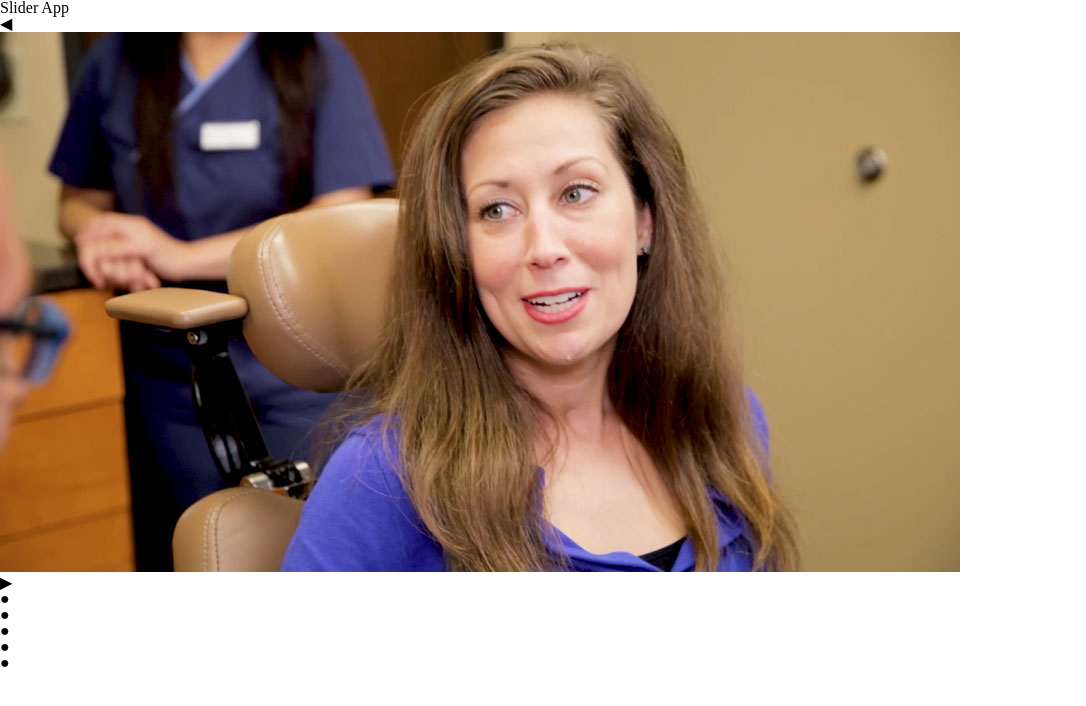
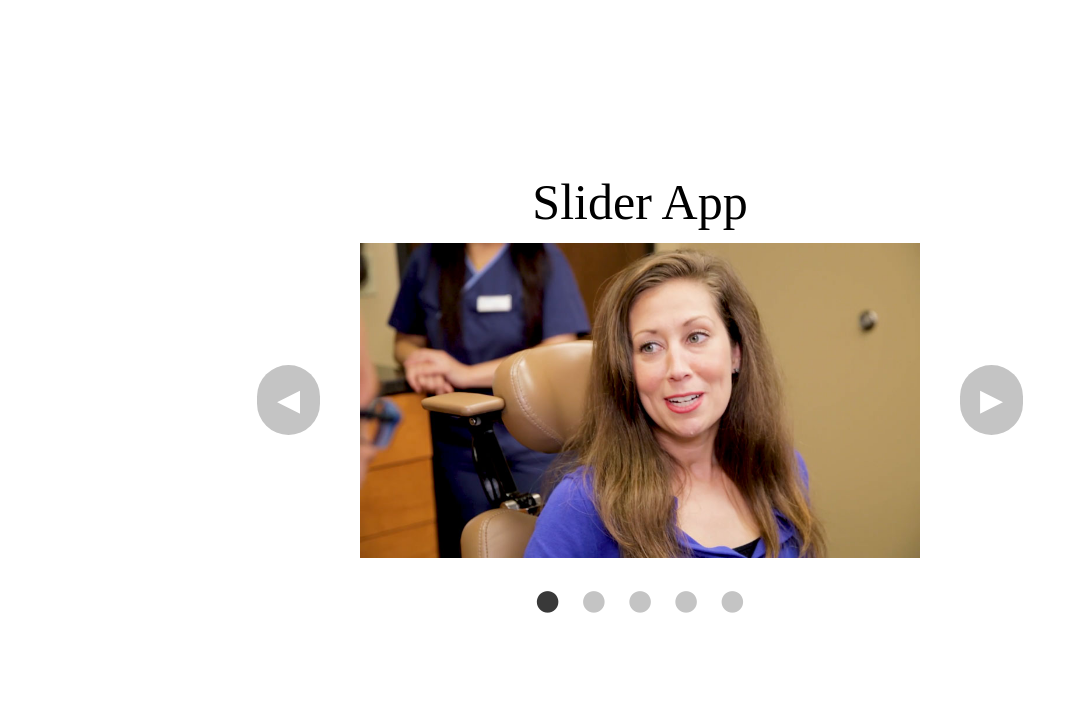
Before and after one commit to JS-Bogart/slider-app, a React (Create React App) app: page / in a window 1280 px wide. Shown: the top 706 px of the page, without its empty margins (0-1086 px from the left). Built offline with nearby package versions, Linux system fonts and the light colour scheme.

Commit message:
Add slider animations

```diff
--- a/src/components/app.jsx
+++ b/src/components/app.jsx
@@ -31,45 +31,48 @@ const App = () => {
   }
 
   const handleCirle = (index) => {
+    (index < slideIndex) ? setDirection("left") : setDirection("right");
     setPreviousIndex(slideIndex);
     setSlideIndex(index);
   }
 
   return(
-    <div>
+    <div className="app">
       <header>
         Slider App
       </header>
-      <div>
+      <div className="slider-box">
         <Arrow
           direction="left"
           clickFunction={changeIndex}
           glyph="&#9664;"
         />
+        <div className="slider-wrap">
           <Slider
             slideIndex={slideIndex}
             previousIndex={previousIndex}
             data={data}
             direction={direction}
           />
+        </div>
         <Arrow
           direction="right"
           clickFunction={changeIndex}
           glyph="&#9654;"
         />
       </div>
-      <div>
+      <div className="circle-box">
         {data.map((item, index) => (
           (index === slideIndex) ?
             <p
               key={`${item.id}`}
-              className="circle-hl"
+              className="circle circle-hl"
               onClick={() => handleCirle(index)}
             >&#9679;</p>
           :
             <p
               key={`${item.id}`}
-              className="circle"
+              className="circle circle-nhl"
               onClick={() => handleCirle(index)}
             >&#9679;</p>
         ))}
--- a/src/components/arrow.jsx
+++ b/src/components/arrow.jsx
@@ -2,7 +2,7 @@ import React from 'react';
 
 const Arrow = ({ direction, clickFunction, glyph }) => (
   <div
-    className={`slide-arrow-${direction}`}
+    className={`slide-arrow arrow-dir-${direction}`}
     onClick={() => clickFunction(direction)}>
     {glyph}
   </div>
--- a/src/components/slider.jsx
+++ b/src/components/slider.jsx
@@ -3,14 +3,17 @@ import React from "react";
 const Slider = ({slideIndex, previousIndex, data, direction}) => {
   if (direction === "right") {
     return(
-      <div className={`slider-${direction}`}>
+      <div
+        key={slideIndex}
+        className={`slider slider-dir-${direction}`}
+      >
         <img
-          className="previous-slide"
+          className="slider-img previous-slide"
           src={`images/${data[previousIndex].image}`}
           alt={data[previousIndex].alt}
         />
         <img
-          className="current-slide"
+          className="slider-img current-slide"
           src={`images/${data[slideIndex].image}`}
           alt={data[slideIndex].alt}
         />
@@ -18,14 +21,17 @@ const Slider = ({slideIndex, previousIndex, data, direction}) => {
     )
   } else if (direction === "left") {
     return (
-      <div className={`slider-${direction}`}>
+      <div
+        key={slideIndex}
+        className={`slider slider-dir-${direction}`}
+      >
         <img
-          className="current-slide"
+          className="slider-img current-slide"
           src={`images/${data[slideIndex].image}`}
           alt={data[slideIndex].alt}
         />
         <img
-          className="previous-slide"
+          className="slider-img previous-slide"
           src={`images/${data[previousIndex].image}`}
           alt={data[previousIndex].alt}
         />
@@ -33,9 +39,9 @@ const Slider = ({slideIndex, previousIndex, data, direction}) => {
     )
   } else {
     return (
-      <div className={`slider-${direction}`}>
+      <div className={`slider`}>
         <img
-          className="current-slide"
+          className="slider-img current-slide"
           src={`images/${data[slideIndex].image}`}
           alt={data[slideIndex].alt}
         />
--- /dev/null
+++ b/src/stylesheets/_animation.scss
@@ -0,0 +1,52 @@
+// .slider-dir-right {
+//   -webkit-transition: 1s;
+//   -moz-transition: 1s;
+//   -ms-transition: 1s;
+//   -o-transition: 1s;
+//   transition: 1s;
+//   transform-origin: right;
+//   transform: translate(-70vh);
+// }
+
+// .slider-dir-left {
+//   -webkit-transition: 1s;
+//   -moz-transition: 1s;
+//   -ms-transition: 1s;
+//   -o-transition: 1s;
+//   transition: 1s;
+//   transform: translate(0vh);
+// }
+
+.slider-dir-right {
+  position: relative;
+  animation-duration: 1s;
+  animation-fill-mode: forwards;
+  animation-name: shiftright;
+}
+
+.slider-dir-left {
+  position: relative;
+  animation-duration: 1s;
+  animation-fill-mode: forwards;
+  animation-name: shiftleft;
+}
+
+@keyframes shiftright {
+  from {
+    left: 0vh;
+  }
+
+  to {
+    left: -70vh;
+  }
+}
+
+@keyframes shiftleft {
+  from {
+    left: -70vh;
+  }
+
+  to {
+    left: 0vh;
+  }
+}
--- a/src/stylesheets/application.scss
+++ b/src/stylesheets/application.scss
@@ -15,6 +15,7 @@
  */
 
 @import 'reset';
+@import 'animation';
 
 //  Components
 @import 'components/app';
--- a/src/stylesheets/components/_app.scss
+++ b/src/stylesheets/components/_app.scss
@@ -0,0 +1,57 @@
+html {
+  height: 100%;
+}
+
+body {
+  display: flex;
+  align-items: center;
+  justify-content: center;
+  height: 100%;
+}
+
+.app {
+  display: flex;
+  flex-direction: column;
+  align-items: center;
+}
+
+header {
+  font-size: 50px;
+  margin-top: 2vh;
+  margin-bottom: 2vh;
+}
+
+.slider-box {
+  display: flex;
+  align-items: center;
+}
+
+.slider-wrap {
+  width: 70vh;
+  height: auto;
+  overflow: hidden;
+  margin-left: 5vh;
+  margin-right: 5vh;
+}
+
+.circle-box {
+  display: flex;
+  align-items: center;
+  margin: 1vh;
+}
+
+.circle {
+  margin: 1vh;
+  font-size: 50px;
+    &:hover {
+      cursor: pointer;
+    }
+}
+
+.circle-nhl {
+  color: rgb(196,196,196);
+}
+
+.circle-hl {
+  color: rgb(57,57,57);
+}
--- a/src/stylesheets/components/_arrow.scss
+++ b/src/stylesheets/components/_arrow.scss
@@ -0,0 +1,10 @@
+.slide-arrow {
+  background-color: rgb(196,196,196);
+  color: white;
+  font-size: 30px;
+  padding: 20px;
+  border-radius: 50px;
+    &:hover {
+      cursor: pointer;
+    }
+}
--- a/src/stylesheets/components/_slider.scss
+++ b/src/stylesheets/components/_slider.scss
@@ -0,0 +1,8 @@
+.slider {
+  display: flex;
+}
+
+.slider-img {
+  width: 70vh;
+  height: auto;
+}
```
Lines whose indentation alone changed are shown as unchanged.
